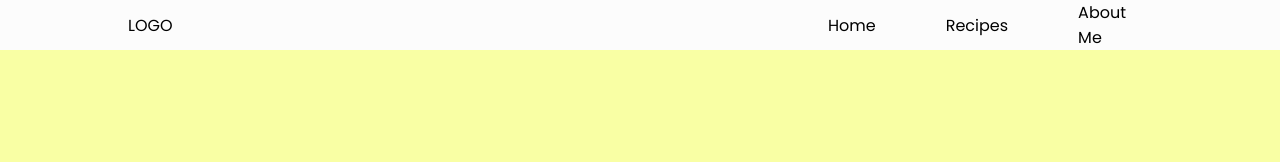
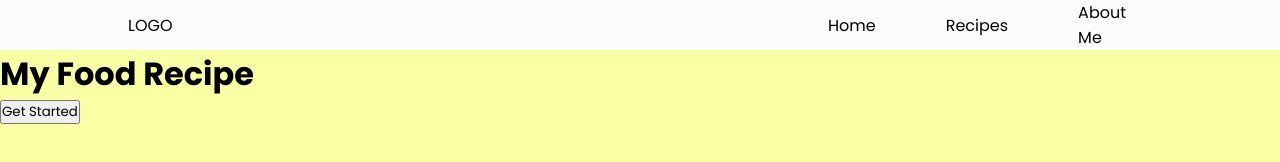
Before and after one commit to kevinjuliow/FoodRecipe, a plain HTML site: page index.html in a window 1280 px wide. Drawn offline with Linux system fonts and the light colour scheme.

Commit message:
unfinished

```diff
--- a/index.html
+++ b/index.html
@@ -34,6 +34,12 @@
 
 <main>
   <div class="home-container">
+    <div>
+      <h1>My Food Recipe</h1>
+      <button>
+      <a href="">Get Started  </a>
+      </button>
+    </div>
 
   </div>
 </main>
```
